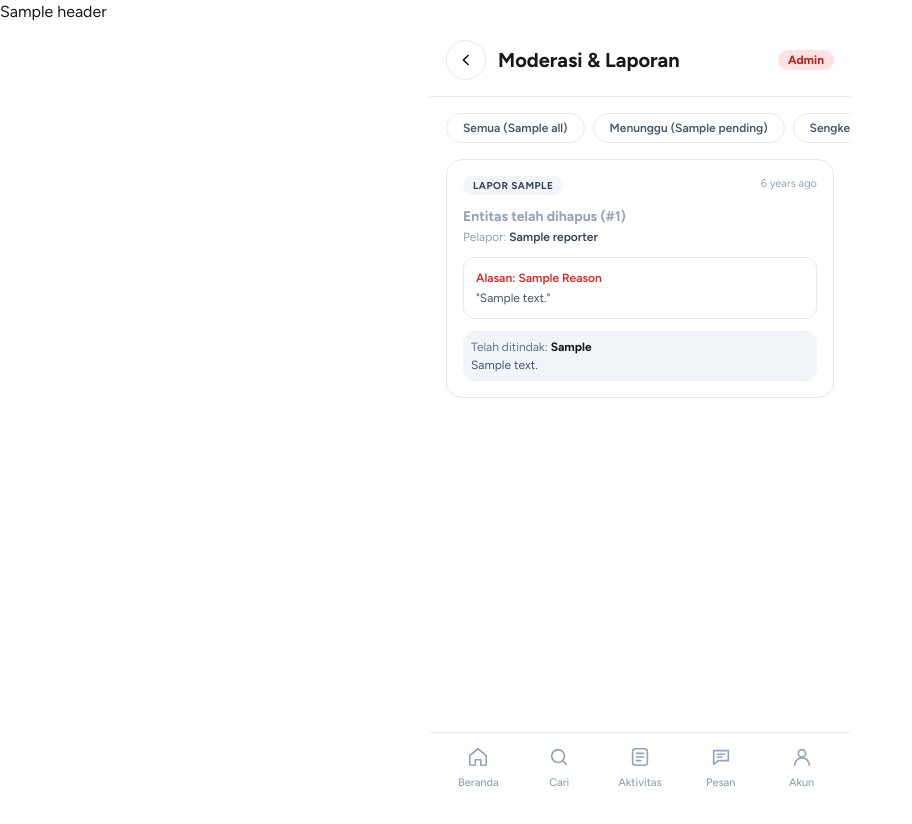
After one commit to SI4809-PPL-TIMB/Main_ReLoop, a Laravel app: template resources/views/admin/moderasi/index.blade.php in a window 1280 px wide. The commit adds this page. Shown: the whole page, without its empty margins (0-912 px from the left). Run offline with Laravel 12, Linux system fonts and the light colour scheme; the template is opened without the code that fills it: most values are stand-ins (such as "Sample title", 1, 10 or a date in 2020); style sheets or scripts are compiled from the project's sources; some libraries are stand-ins or nearby versions.

Commit message:
PPLTIMB-152 11.1 · Lapor dan moderasi: form lapor, antrean, keputusan
11.1.3 Tampilan dan sambung ke backend

```diff
--- a/resources/views/account.blade.php
+++ b/resources/views/account.blade.php
@@ -15,6 +15,7 @@
                 : ['Jadi pengepul mitra', '#', '<path d="M3 9 5 4h14l2 5M3 9h18v11H3zM9 20v-6h6v6"/>'],
         ],
         'Akun' => [
+            ['Laporan saya', route('laporan.index'), '<path d="M5 21V4h11l-1.5 4L16 12H5"/>'],
             ['Lokasi & alamat', route('lokasi', ['from' => 'profil']), '<path d="M20 10c0 6-8 12-8 12S4 16 4 10a8 8 0 1 1 16 0Z"/><circle cx="12" cy="10" r="2.5"/>'],
             ['Notifikasi', '#', '<path d="M6 16V10a6 6 0 0 1 12 0v6l2 2H4zM10 21h4M12 2v2"/>'],
             ['Bantuan', '#', '<circle cx="12" cy="12" r="9"/><path d="M9.5 9a2.5 2.5 0 1 1 4 2c-1 .6-1.5 1-1.5 2.5M12 17h.01"/>'],
@@ -26,6 +27,7 @@
     if ($user->isAdmin()) {
         $grup = ['Admin' => [
             ['Kelola mitra pengepul', route('admin.mitra.index'), '<path d="m12 3 8 3v6c0 5-8 9-8 9s-8-4-8-9V6z"/><path d="M9 12h6M12 9v6"/>'],
+            ['Moderasi & sengketa', route('admin.moderasi.index'), '<path d="M12 22s8-4 8-10V5l-8-3-8 3v7c0 6 8 10 8 10z"/><path d="m9 12 2 2 4-4"/>'],
         ]] + $grup;
     }
 @endphp
--- /dev/null
+++ b/resources/views/admin/moderasi/index.blade.php
@@ -0,0 +1,161 @@
+<x-app-layout>
+    <x-slot name="title">Reloop Admin · Moderasi & Sengketa</x-slot>
+
+    <div class="relative mx-auto min-h-screen max-w-[420px] bg-white pb-10 shadow-sm">
+        <header class="sticky top-0 z-20 flex items-center justify-between border-b border-slate-200 bg-white px-4 py-4">
+            <div class="flex items-center gap-3">
+                <a href="{{ route('admin.mitra.index') }}" aria-label="Kembali" class="grid size-10 place-items-center rounded-full border border-slate-200 hover:bg-slate-50 transition">
+                    <svg class="size-5" viewBox="0 0 24 24" fill="none" stroke="currentColor" stroke-width="2"><path d="m15 18-6-6 6-6"/></svg>
+                </a>
+                <h1 class="text-xl font-bold">Moderasi & Laporan</h1>
+            </div>
+            <span class="rounded-full bg-red-100 px-2.5 py-0.5 text-xs font-bold text-red-700">Admin</span>
+        </header>
+
+        <main class="space-y-4 px-4 pt-4">
+            @if (session('success'))
+                <div role="status" class="rounded-2xl border border-emerald-200 bg-emerald-50 p-3.5 text-xs text-emerald-800">
+                    {{ session('success') }}
+                </div>
+            @endif
+            @if (session('error'))
+                <div role="alert" class="rounded-2xl border border-red-200 bg-red-50 p-3.5 text-xs text-red-700">
+                    {{ session('error') }}
+                </div>
+            @endif
+            @if (session('info'))
+                <div class="rounded-2xl border border-slate-200 bg-slate-50 p-3.5 text-xs text-slate-700">
+                    {{ session('info') }}
+                </div>
+            @endif
+
+            {{-- Navigasi Filter Antrean --}}
+            <nav class="no-scrollbar -mx-4 flex gap-2 overflow-x-auto px-4">
+                <a href="{{ route('admin.moderasi.index') }}" class="shrink-0 rounded-full border px-4 py-1.5 text-xs font-semibold {{ empty($status) ? 'border-ink bg-ink text-white' : 'border-slate-200 text-slate-600' }}">
+                    Semua ({{ $counts['all'] }})
+                </a>
+                <a href="{{ route('admin.moderasi.index', ['status' => 'pending']) }}" class="shrink-0 rounded-full border px-4 py-1.5 text-xs font-semibold {{ $status === 'pending' ? 'border-ink bg-ink text-white' : 'border-slate-200 text-slate-600' }}">
+                    Menunggu ({{ $counts['pending'] }})
+                </a>
+                <a href="{{ route('admin.moderasi.index', ['status' => 'sengketa']) }}" class="shrink-0 rounded-full border px-4 py-1.5 text-xs font-semibold {{ $status === 'sengketa' ? 'border-ink bg-ink text-white' : 'border-slate-200 text-slate-600' }}">
+                    Sengketa Pesanan ({{ $counts['sengketa'] }})
+                </a>
+                <a href="{{ route('admin.moderasi.index', ['status' => 'resolved']) }}" class="shrink-0 rounded-full border px-4 py-1.5 text-xs font-semibold {{ $status === 'resolved' ? 'border-ink bg-ink text-white' : 'border-slate-200 text-slate-600' }}">
+                    Selesai ({{ $counts['resolved'] }})
+                </a>
+            </nav>
+
+            {{-- Daftar Antrean Laporan --}}
+            @if ($reports->isEmpty())
+                <div class="py-16 text-center text-slate-400">
+                    <div class="mx-auto flex size-14 items-center justify-center rounded-full bg-slate-100 text-2xl">✨</div>
+                    <p class="mt-3 text-sm font-semibold text-slate-700">Antrean Bersih</p>
+                    <p class="mt-1 text-xs text-slate-500">Tidak ada laporan dengan filter status ini.</p>
+                </div>
+            @else
+                <div class="space-y-4">
+                    @foreach ($reports as $r)
+                        @php
+                            $target = $r->target;
+                            $isOrder = $r->reportable_type === 'order';
+                            $cardBorder = $isOrder ? 'border-amber-200 bg-amber-50/20' : 'border-slate-200 bg-white';
+                        @endphp
+                        <div class="rounded-2xl border {{ $cardBorder }} p-4 space-y-3">
+                            <div class="flex items-start justify-between gap-2">
+                                <span class="rounded-full px-2.5 py-0.5 text-[10px] font-bold uppercase tracking-wider {{ $isOrder ? 'bg-amber-100 text-amber-800' : 'bg-slate-100 text-slate-700' }}">
+                                    {{ $isOrder ? 'Sengketa Pesanan' : 'Lapor ' . ucfirst($r->reportable_type) }}
+                                </span>
+                                <span class="text-[11px] text-slate-400">{{ $r->created_at->diffForHumans() }}</span>
+                            </div>
+
+                            <div>
+                                @if ($r->reportable_type === 'listing' && $target)
+                                    <p class="font-bold text-sm text-ink">Barang: {{ $target->title }}</p>
+                                    <p class="text-xs text-slate-500">Pemilik: {{ $target->user?->name ?? 'Pengguna' }} · Status: {{ $target->status }}</p>
+                                @elseif ($r->reportable_type === 'user' && $target)
+                                    <p class="font-bold text-sm text-ink">Akun: {{ $target->name }}</p>
+                                    <p class="text-xs text-slate-500">{{ $target->email }} · Status: {{ $target->is_active ? 'Aktif' : 'Dibekukan' }}</p>
+                                @elseif ($r->reportable_type === 'order' && $target)
+                                    <p class="font-bold text-sm text-ink">#{{ $target->order_number }} · Rp {{ number_format($target->agreed_price, 0, ',', '.') }}</p>
+                                    <p class="text-xs text-slate-500">Status pesanan: <b>{{ $target->status }}</b></p>
+                                    <p class="text-xs text-slate-500">Pembeli: {{ $target->buyer?->name }} · Penjual: {{ $target->seller?->name }}</p>
+                                @else
+                                    <p class="font-bold text-sm text-ink text-slate-400">Entitas telah dihapus (#{{ $r->reportable_id }})</p>
+                                @endif
+                                <p class="text-xs text-slate-400 mt-0.5">Pelapor: <span class="font-semibold text-slate-700">{{ $r->reporter?->name ?? 'Pengguna' }}</span></p>
+                            </div>
+
+                            <div class="rounded-xl bg-white p-3 border border-slate-200 text-xs space-y-1">
+                                <p class="font-semibold text-red-600">Alasan: {{ ucwords(str_replace('_', ' ', $r->reason)) }}</p>
+                                <p class="text-slate-600">"{{ $r->description }}"</p>
+                            </div>
+
+                            {{-- Aksi Sesuai Status dan Tipe --}}
+                            @if ($r->status === 'pending')
+                                @if ($r->reportable_type === 'order')
+                                    {{-- Putusan Sengketa Pesanan (Cairkan vs Refund) --}}
+                                    <div class="pt-1">
+                                        <p class="text-[11px] font-bold text-slate-500 uppercase tracking-wider mb-2">Putusan Sengketa (Escrow):</p>
+                                        <div class="flex gap-2">
+                                            <form action="{{ route('admin.moderasi.resolve_dispute', $r) }}" method="POST" class="flex-1">
+                                                @csrf
+                                                <input type="hidden" name="decision" value="payout_seller">
+                                                <button type="submit" onclick="return confirm('Cairkan dana pesanan ini ke penjual?')" class="w-full rounded-xl bg-ink py-2 text-xs font-semibold text-white hover:bg-slate-800 transition">
+                                                    Cairkan ke Penjual
+                                                </button>
+                                            </form>
+                                            <form action="{{ route('admin.moderasi.resolve_dispute', $r) }}" method="POST" class="flex-1">
+                                                @csrf
+                                                <input type="hidden" name="decision" value="refund_buyer">
+                                                <button type="submit" onclick="return confirm('Refund / kembalikan dana pesanan ini ke pembeli?')" class="w-full rounded-xl bg-red-600 py-2 text-xs font-semibold text-white hover:bg-red-700 transition">
+                                                    Refund ke Pembeli
+                                                </button>
+                                            </form>
+                                        </div>
+                                    </div>
+                                @elseif ($r->reportable_type === 'listing')
+                                    <div class="flex gap-2 pt-1">
+                                        <form action="{{ route('admin.moderasi.dismiss', $r) }}" method="POST" class="flex-1">
+                                            @csrf
+                                            <button type="submit" class="w-full rounded-xl border border-slate-200 py-2 text-xs font-semibold text-slate-700 hover:bg-slate-50">
+                                                Abaikan
+                                            </button>
+                                        </form>
+                                        <form action="{{ route('admin.moderasi.deactive_listing', $r) }}" method="POST" class="flex-1">
+                                            @csrf
+                                            <button type="submit" onclick="return confirm('Nonaktifkan barang ini agar tidak tayang?')" class="w-full rounded-xl bg-red-600 py-2 text-xs font-semibold text-white hover:bg-red-700">
+                                                Nonaktifkan Barang
+                                            </button>
+                                        </form>
+                                    </div>
+                                @elseif ($r->reportable_type === 'user')
+                                    <div class="flex gap-2 pt-1">
+                                        <form action="{{ route('admin.moderasi.dismiss', $r) }}" method="POST" class="flex-1">
+                                            @csrf
+                                            <button type="submit" class="w-full rounded-xl border border-slate-200 py-2 text-xs font-semibold text-slate-700 hover:bg-slate-50">
+                                                Abaikan
+                                            </button>
+                                        </form>
+                                        <form action="{{ route('admin.moderasi.deactive_user', $r) }}" method="POST" class="flex-1">
+                                            @csrf
+                                            <button type="submit" onclick="return confirm('Bekukan / nonaktifkan akun pengguna ini?')" class="w-full rounded-xl bg-red-600 py-2 text-xs font-semibold text-white hover:bg-red-700">
+                                                Bekukan Akun
+                                            </button>
+                                        </form>
+                                    </div>
+                                @endif
+                            @else
+                                <div class="rounded-xl bg-slate-100 p-2 text-xs text-slate-500">
+                                    <p>Telah ditindak: <b class="text-ink">{{ ucwords(str_replace('_', ' ', $r->action_taken)) }}</b></p>
+                                    @if ($r->admin_notes)
+                                        <p class="mt-0.5 text-slate-600">{{ $r->admin_notes }}</p>
+                                    @endif
+                                </div>
+                            @endif
+                        </div>
+                    @endforeach
+                </div>
+            @endif
+        </main>
+    </div>
+</x-app-layout>
--- a/resources/views/pesanan/detail.blade.php
+++ b/resources/views/pesanan/detail.blade.php
@@ -346,7 +346,7 @@
                     </a>
                     <div class="mt-1 flex">
                         <button type="button" onclick="document.getElementById('modal-batal').showModal()" class="flex-1 py-2 text-center text-sm font-semibold text-slate-500 hover:text-red-600">Batalkan pesanan</button>
-                        <a href="https://wa.me/6281200000000?text=Halo%20Admin%20Reloop,%20saya%20butuh%20bantuan%20pesanan%20{{ $order->order_number }}" target="_blank" class="flex-1 py-2 text-center text-sm font-semibold text-red-500">Laporkan</a>
+                        <a href="{{ route('lapor.create', ['tipe' => 'order', 'id' => $order->id]) }}" class="flex-1 py-2 text-center text-sm font-semibold text-red-500">Laporkan</a>
                     </div>
                 @else
                     <button type="button" onclick="document.getElementById('modal-serah').showModal()" class="w-full rounded-full bg-ink py-3.5 text-center font-semibold text-white shadow hover:bg-slate-800 transition">
@@ -363,7 +363,7 @@
                     <button type="button" onclick="document.getElementById('modal-konfirmasi').showModal()" class="w-full rounded-full bg-ink py-3.5 text-center font-semibold text-white shadow hover:bg-slate-800 transition">
                         Barang sudah diterima
                     </button>
-                    <a href="https://wa.me/6281200000000?text=Ada%20masalah%20dengan%20pesanan%20{{ $order->order_number }}" target="_blank" class="mt-1 block w-full py-2 text-center text-sm font-semibold text-red-500">
+                    <a href="{{ route('lapor.create', ['tipe' => 'order', 'id' => $order->id]) }}" class="mt-1 block w-full py-2 text-center text-sm font-semibold text-red-500">
                         Ada masalah? Laporkan
                     </a>
                 @else
```
Also changed, not shown: resources/views/barang/detail.blade.php (+6 -4 lines), resources/views/lapor/create.blade.php (added, +111 -0 lines), resources/views/lapor/index.blade.php (added, +70 -0 lines), resources/views/penjual/show.blade.php (+6 -4 lines).
